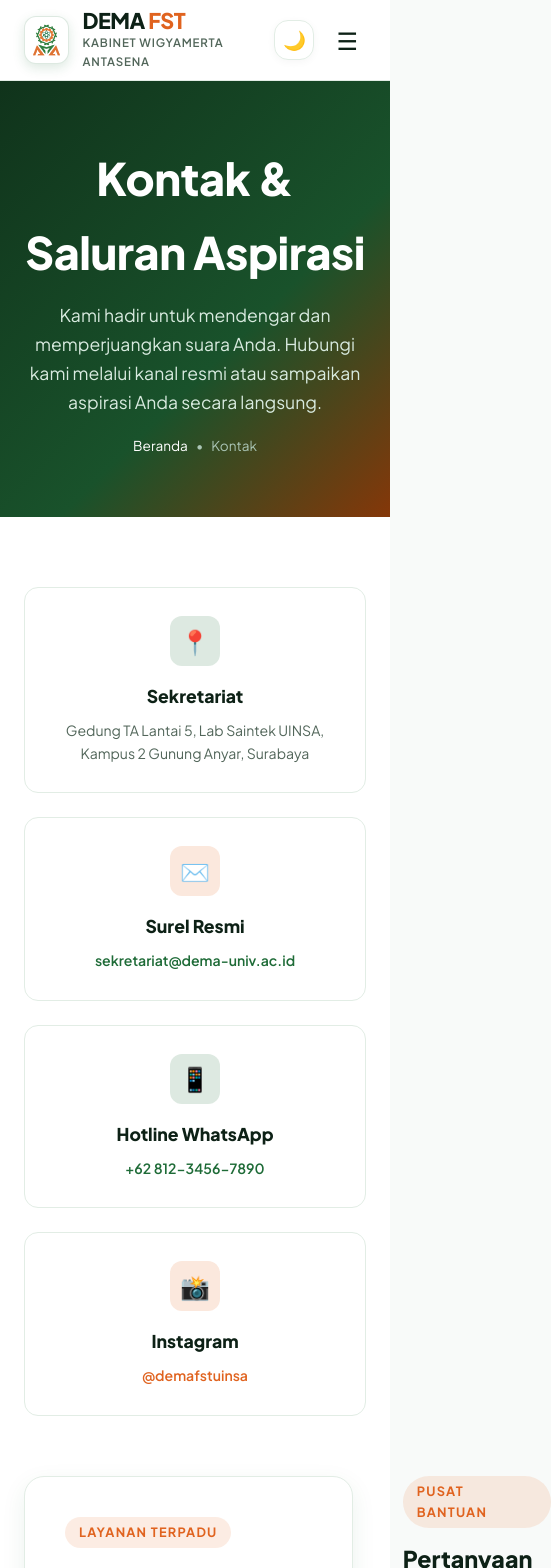
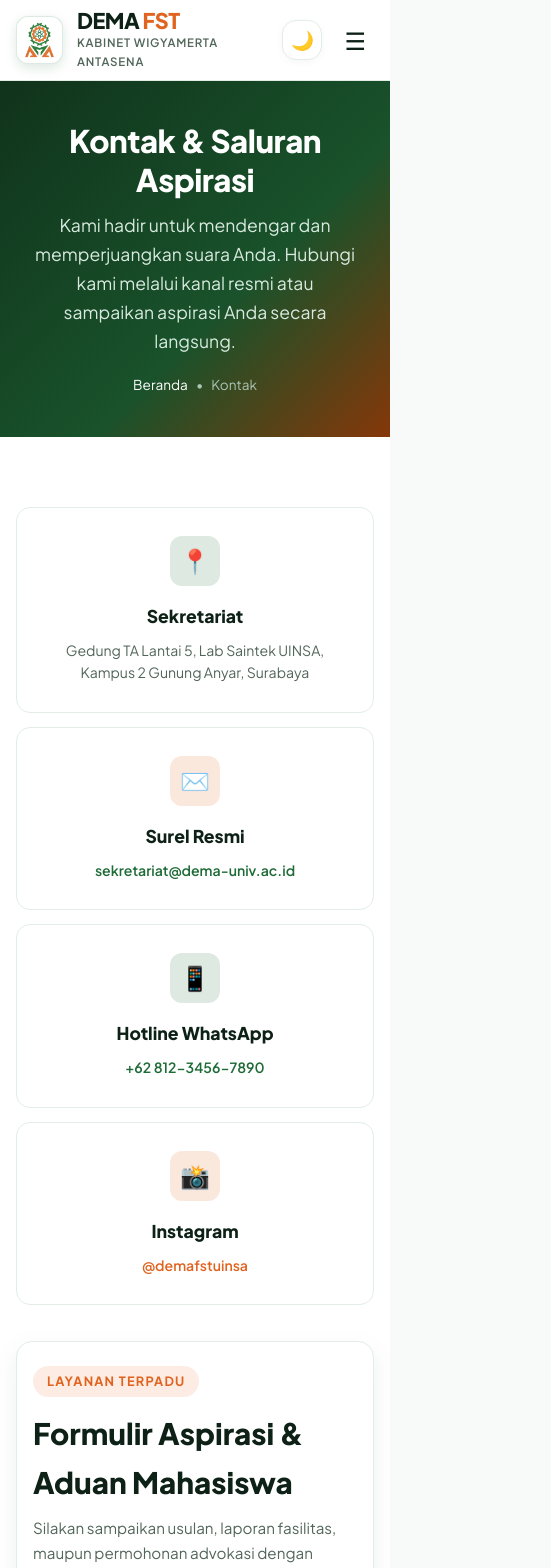
Before and after one commit to umararahman17-ops/dema-web, a Next.js app: page /kontak in a window 390 px wide. Shown: the top 1568 px of the page, 551 px wide, since content can reach past the window. Built offline with nearby package versions, Linux system fonts and the light colour scheme.

Commit message:
Fix tampilan mobile responsif: filosofi logo vertikal, profil, kontak, dan filter

```diff
--- a/app/globals.css
+++ b/app/globals.css
@@ -1494,6 +1494,99 @@ textarea.form-control {
   color: var(--accent-orange-light);
 }
 
+/* ==========================================================================
+   Page & Section Grid Layout Helpers
+   ========================================================================== */
+.profile-history-grid {
+  display: grid;
+  grid-template-columns: 1fr 1fr;
+  gap: 50px;
+  align-items: center;
+}
+
+.profile-history-card {
+  background: var(--bg-surface-subtle);
+  border-radius: var(--radius-lg);
+  padding: 40px;
+  border: 1px solid var(--border-color);
+  box-shadow: var(--shadow-sm);
+}
+
+.profile-logo-grid {
+  display: grid;
+  grid-template-columns: 360px 1fr;
+  gap: 40px;
+  align-items: center;
+}
+
+.profile-logo-showcase {
+  background: var(--bg-card);
+  border-radius: 28px;
+  padding: 40px;
+  box-shadow: var(--shadow-md);
+  border: 1px solid var(--border-color);
+  text-align: center;
+  display: flex;
+  flex-direction: column;
+  align-items: center;
+  justify-content: center;
+}
+
+.profile-logo-img {
+  width: 200px;
+  height: 200px;
+  margin: 0 auto 24px;
+  object-fit: contain;
+}
+
+.profile-philo-list {
+  display: grid;
+  grid-template-columns: 1fr 1fr;
+  gap: 20px;
+}
+
+.profile-philo-item {
+  background: var(--bg-card);
+  padding: 24px;
+  border-radius: var(--radius-md);
+  border: 1px solid var(--border-color);
+  box-shadow: var(--shadow-sm);
+  transition: transform 0.2s ease, border-color 0.2s ease;
+}
+
+.profile-philo-item:hover {
+  transform: translateY(-3px);
+  border-color: var(--primary-green-light);
+}
+
+.contact-info-grid {
+  display: grid;
+  grid-template-columns: repeat(auto-fit, minmax(240px, 1fr));
+  gap: 24px;
+  margin-bottom: 60px;
+}
+
+.contact-main-grid {
+  display: grid;
+  grid-template-columns: 1.2fr 0.8fr;
+  gap: 40px;
+  align-items: flex-start;
+}
+
+.contact-form-card {
+  background: var(--bg-card);
+  border: 1px solid var(--border-color);
+  border-radius: var(--radius-lg);
+  padding: 40px;
+  box-shadow: var(--shadow-md);
+}
+
+.core-values-grid {
+  display: grid;
+  grid-template-columns: repeat(4, 1fr);
+  gap: 24px;
+}
+
 /* Responsive Breakpoints */
 @media (max-width: 1024px) {
   .hero-grid {
@@ -1515,6 +1608,7 @@ textarea.form-control {
   }
   .about-grid {
     grid-template-columns: 1fr;
+    gap: 40px;
   }
   .portfolio-grid {
     grid-template-columns: repeat(2, 1fr);
@@ -1523,6 +1617,26 @@ textarea.form-control {
     grid-template-columns: 1fr;
   }
   .footer-grid {
+    grid-template-columns: repeat(2, 1fr);
+  }
+  .profile-history-grid {
+    grid-template-columns: 1fr;
+    gap: 36px;
+  }
+  .profile-logo-grid {
+    grid-template-columns: 1fr;
+    gap: 36px;
+  }
+  .profile-logo-showcase {
+    max-width: 480px;
+    margin: 0 auto;
+    width: 100%;
+  }
+  .contact-main-grid {
+    grid-template-columns: 1fr;
+    gap: 36px;
+  }
+  .core-values-grid {
     grid-template-columns: repeat(2, 1fr);
   }
 }
@@ -1557,7 +1671,8 @@ textarea.form-control {
     display: none;
   }
   .hero-title {
-    font-size: 2.35rem;
+    font-size: 2.2rem;
+    line-height: 1.2;
   }
   .stats-card-wrapper {
     grid-template-columns: 1fr;
@@ -1576,4 +1691,112 @@ textarea.form-control {
     gap: 12px;
     text-align: center;
   }
-}
+
+  /* Philosophy Grids - Force 1 Column on Mobile */
+  .philosophy-grid {
+    grid-template-columns: 1fr !important;
+    gap: 14px;
+  }
+  .profile-philo-list {
+    grid-template-columns: 1fr !important;
+    gap: 14px;
+  }
+  .core-values-grid {
+    grid-template-columns: 1fr !important;
+    gap: 16px;
+  }
+
+  /* Compact Card Paddings on Mobile */
+  .container {
+    padding: 0 16px;
+  }
+  .page-banner {
+    padding: 40px 16px;
+  }
+  .page-banner h1 {
+    font-size: 1.95rem;
+    line-height: 1.25;
+  }
+  .section-about {
+    padding: 50px 0;
+  }
+  .section-portfolio {
+    padding: 50px 0;
+  }
+  .about-text-content h3 {
+    font-size: 1.5rem;
+  }
+  .profile-history-card {
+    padding: 24px 18px;
+  }
+  .profile-logo-showcase {
+    padding: 28px 18px;
+    border-radius: 20px;
+  }
+  .profile-logo-img {
+    width: 140px;
+    height: 140px;
+    margin-bottom: 16px;
+  }
+  .profile-philo-item {
+    padding: 18px 16px;
+  }
+  .contact-form-card {
+    padding: 24px 16px;
+    border-radius: 16px;
+  }
+  .contact-info-grid {
+    margin-bottom: 36px;
+    gap: 14px;
+  }
+
+  /* Horizontal Scrollable Portfolio Filter on Mobile */
+  .portfolio-filter-bar {
+    justify-content: flex-start;
+    overflow-x: auto;
+    flex-wrap: nowrap;
+    padding-bottom: 8px;
+    margin-bottom: 24px;
+    -webkit-overflow-scrolling: touch;
+    scrollbar-width: none;
+  }
+  .portfolio-filter-bar::-webkit-scrollbar {
+    display: none;
+  }
+  .filter-btn {
+    white-space: nowrap;
+    flex-shrink: 0;
+    padding: 7px 16px;
+    font-size: 0.82rem;
+  }
+
+  .banner-logo-center {
+    width: 110px;
+    height: 110px;
+    padding: 12px;
+  }
+  .banner-quote {
+    font-size: 0.95rem;
+  }
+}
+
+@media (max-width: 480px) {
+  .hero-title {
+    font-size: 1.85rem;
+  }
+  .hero-subtitle {
+    font-size: 0.95rem;
+  }
+  .hero-emblem-wrapper {
+    width: 280px;
+    height: 280px;
+    padding: 24px;
+  }
+  .hero-emblem-img {
+    width: 130px;
+    height: 130px;
+  }
+  .floating-badge {
+    display: none;
+  }
+}
--- a/app/kontak/page.js
+++ b/app/kontak/page.js
@@ -23,7 +23,7 @@ export default function KontakPage() {
       {/* Contact Info Grid */}
       <section style={{ padding: '70px 0 40px', background: 'var(--bg-surface)' }}>
         <div className="container">
-          <div style={{ display: 'grid', gridTemplateColumns: 'repeat(auto-fit, minmax(240px, 1fr))', gap: '24px', marginBottom: '60px' }}>
+          <div className="contact-info-grid">
             {/* Card 1 */}
             <div style={{ background: 'var(--bg-card)', border: '1px solid var(--border-color)', borderRadius: 'var(--radius-md)', padding: '28px', textAlign: 'center' }}>
               <div style={{ width: '50px', height: '50px', background: 'rgba(30,107,55,0.15)', color: 'var(--primary-green)', borderRadius: '12px', display: 'flex', alignItems: 'center', justifyContent: 'center', fontSize: '1.5rem', margin: '0 auto 16px' }}>📍</div>
@@ -60,9 +60,9 @@ export default function KontakPage() {
           </div>
 
           {/* Main Aspirasi & FAQ Grid */}
-          <div style={{ display: 'grid', gridTemplateColumns: '1.2fr 0.8fr', gap: '50px', alignItems: 'flex-start' }} id="aspirasi">
+          <div className="contact-main-grid" id="aspirasi">
             {/* Aspirasi Form */}
-            <div style={{ background: 'var(--bg-card)', border: '1px solid var(--border-color)', borderRadius: 'var(--radius-lg)', padding: '40px', boxShadow: 'var(--shadow-md)' }}>
+            <div className="contact-form-card">
               <div className="section-tag">Layanan Terpadu</div>
               <h2 style={{ fontSize: '1.85rem', fontWeight: 800, color: 'var(--text-heading)', marginBottom: '8px' }}>Formulir Aspirasi &amp; Aduan Mahasiswa</h2>
               <p style={{ fontSize: '0.95rem', color: 'var(--text-muted)', marginBottom: '24px' }}>Silakan sampaikan usulan, laporan fasilitas, maupun permohonan advokasi dengan mengisi formulir di bawah ini.</p>
--- a/app/page.js
+++ b/app/page.js
@@ -131,7 +131,7 @@ export default async function HomePage() {
             <p className="section-subtitle">Empat nilai fundamental yang menjadi kompas dalam setiap perumusan program kerja dan pengambilan kebijakan.</p>
           </div>
 
-          <div style={{ display: 'grid', gridTemplateColumns: 'repeat(auto-fit, minmax(250px, 1fr))', gap: '24px' }}>
+          <div className="core-values-grid">
             <div style={{ background: 'var(--bg-card)', padding: '30px', borderRadius: 'var(--radius-lg)', border: '1px solid var(--border-color)', boxShadow: 'var(--shadow-sm)' }}>
               <div style={{ fontSize: '2.2rem', marginBottom: '14px' }}>💡</div>
               <h4 style={{ fontSize: '1.2rem', fontWeight: 800, color: 'var(--text-heading)', marginBottom: '10px' }}>Inovatif &amp; Kritis</h4>
```
Also changed, not shown: app/profil/page.js (+7 -7 lines).
